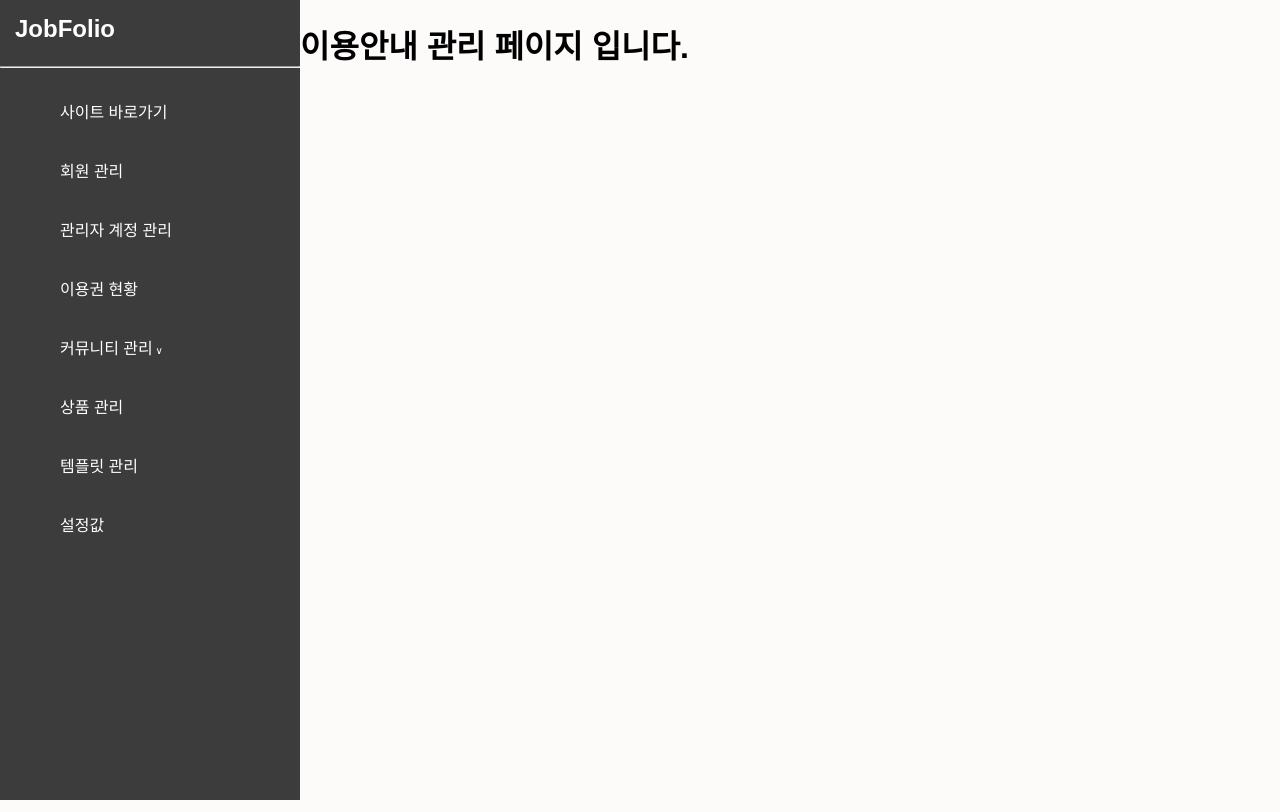
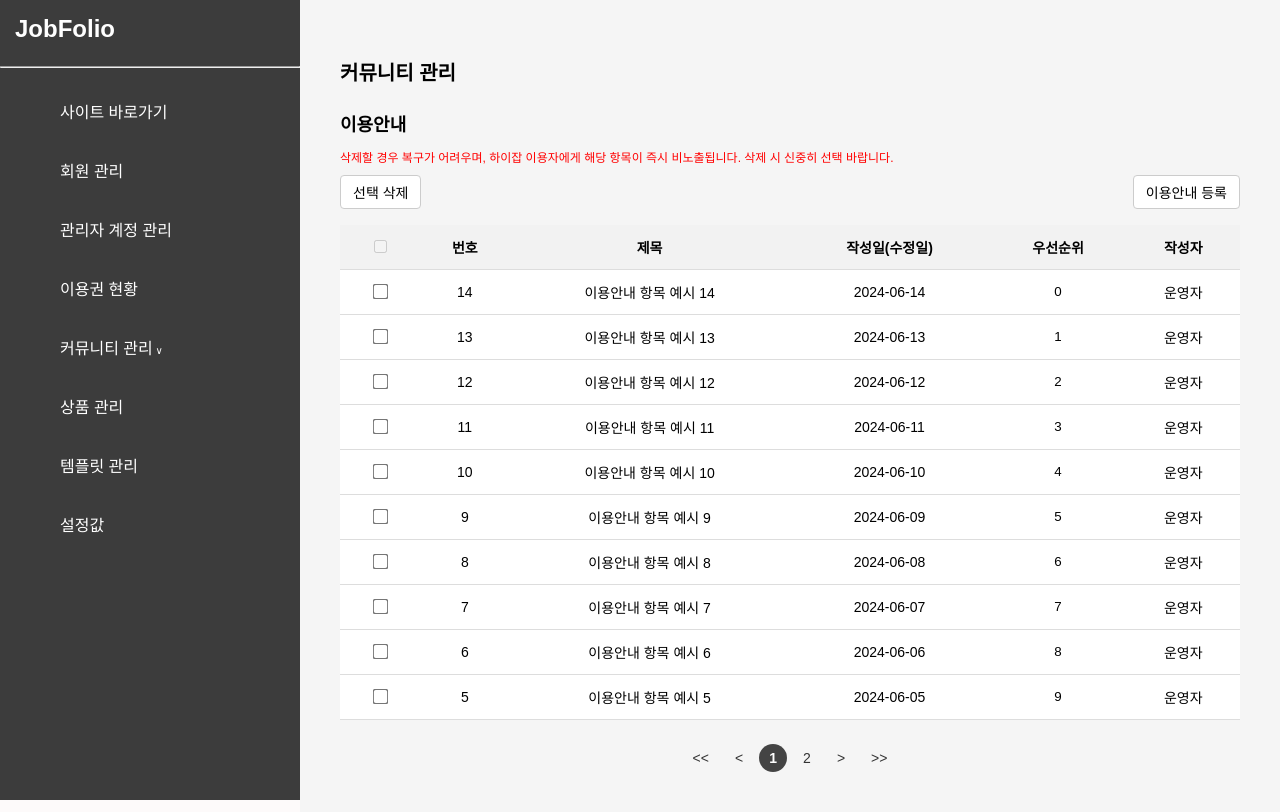
Before and after one commit to JobFolioProject/JobFolio, a React (Create React App) app in the folder react-project/: page /adminPage/infoManagement in a window 1280 px wide. Built offline with nearby package versions, Linux system fonts and the light colour scheme; the HTML template or start-up script is replaced by a standard one.

Commit message:
[2025-06-10] 이채은 -  관리자 이용안내 관리 페이지 작성
이용안내 관리 페이지 테이블 생성, 임시데이터 작성 및 테이블 표시 완료

```diff
--- a/react-project/src/components/admin/adminComponents/InfoManagement.jsx
+++ b/react-project/src/components/admin/adminComponents/InfoManagement.jsx
@@ -1,16 +1,128 @@
+// InfoManagement.jsx
 import '../../../css/admin/adminComponents/InfoManagement.css';
+import InfoManagementDetail from './InfoManagement_detail';
 import AdminSideBar from '../AdminSideBar';
+import { useState } from 'react';
+
+const mockData = Array.from({ length: 14 }, (_, i) => ({
+  id: 14 - i,
+  question: `이용안내 항목 예시 ${14 - i}`,
+  answer: `
+구매한 사용권을 전혀 사용하지 않은 경우에 한해 구매일로부터 7일 이내(발급일 기준, 구매일 포함)아래 고객센터(카카오톡 혹은 이메일)로 환불 의사를 전달해 주실 경우 100% 환불이 진행됩니다.
+
+단, 사용권을 일부 사용하거나 환불 기한이 지난 경우에는 잔여 사용권이 있더라도 부분 환불이 불가능합니다.
+
+추가로, 위 조건을 충족하여 환불이 진행되면 결제 내역은 즉시 취소되나 결제 수단별(카드사)로 실제 환급이 이루어지기까지는 카드사 사정에 따라 상이할 수 있습니다.
+
+(앱에서 구매한 경우, 구매한 스토어에서 환불 여부를 결정하며 하이잡 서비스에서는 환불 여부를 결정하지 못합니다.)
+  `,
+  createdAt: `2024-06-${(14 - i).toString().padStart(2, '0')}`,
+  writer: '운영자',
+  priority : i
+}));
 
 const InfoManagement = () => {
+  const [data, setData] = useState(mockData);
+  const [selected, setSelected] = useState([]);
+  const [currentPage, setCurrentPage] = useState(1);
+  const [detailItem, setDetailItem] = useState(null);
+  const [isDetailOpen, setIsDetailOpen] = useState(false);
 
-    return (
+  const itemsPerPage = 10;
+
+  const toggleCheckbox = (id) => {
+    setSelected(prev =>
+      prev.includes(id) ? prev.filter(item => item !== id) : [...prev, id]
+    );
+  };
+
+  const openDetail = (item) => {
+    setDetailItem(item);
+    setIsDetailOpen(true);
+  };
+
+  const indexOfLastItem = currentPage * itemsPerPage;
+  const indexOfFirstItem = indexOfLastItem - itemsPerPage;
+  const sortedData = [...data].sort((a, b) => a.priority - b.priority);
+  const currentItems = sortedData.slice(indexOfFirstItem, indexOfLastItem);
+  const totalPages = Math.ceil(mockData.length / itemsPerPage);
+
+  return (
     <div className='infoManagement'>
-    <AdminSideBar/>
-        <h1>
-            이용안내 관리 페이지 입니다.
-        </h1>
+      <AdminSideBar />
+      <div className='info-content'>
+        <h2>커뮤니티 관리</h2>
+        <div className='info-header'>
+          <h3>이용안내</h3>
+          <p className='info-warning'>삭제할 경우 복구가 어려우며, 하이잡 이용자에게 해당 항목이 즉시 비노출됩니다. 삭제 시 신중히 선택 바랍니다.</p>
+          <div className='info-controls'>
+            <button>선택 삭제</button>
+            <button>이용안내 등록</button>
+          </div>
+        </div>
+
+        {isDetailOpen && (
+      <InfoManagementDetail
+        item={detailItem}
+        onClose={() => setIsDetailOpen(false)}
+      />
+    )}
+
+
+        <table className='info-table'>
+          <thead>
+            <tr>
+              <th><input type='checkbox' disabled /></th>
+              <th>번호</th>
+              <th>제목</th>
+              <th>작성일(수정일)</th>
+              <th>우선순위</th>
+              <th>작성자</th>
+            </tr>
+          </thead>
+          <tbody>
+            {currentItems.map((item) => (
+              <tr key={item.id}>
+                <td>
+                  <input
+                    type='checkbox'
+                    checked={selected.includes(item.id)}
+                    onChange={() => toggleCheckbox(item.id)}
+                  />
+                </td>
+                <td>{item.id}</td>
+                <td
+                    className = "info-title"
+                    onClick={() => openDetail(item)}
+                >
+                    {item.question}
+                </td>
+                <td>{item.createdAt}</td>
+                <td><input className='input-priority' value={item.priority}></input></td>
+                <td>{item.writer}</td>
+              </tr>
+            ))}
+          </tbody>
+        </table>
+
+        <div className='pagination'>
+          <button onClick={() => setCurrentPage(1)} disabled={currentPage === 1}>{'<<'}</button>
+          <button onClick={() => setCurrentPage(p => Math.max(1, p - 1))} disabled={currentPage === 1}>{'<'}</button>
+          {Array.from({ length: totalPages }, (_, i) => i + 1).map((num) => (
+            <button
+              key={num}
+              className={num === currentPage ? 'active' : ''}
+              onClick={() => setCurrentPage(num)}
+            >
+              {num}
+            </button>
+          ))}
+          <button onClick={() => setCurrentPage(p => Math.min(totalPages, p + 1))} disabled={currentPage === totalPages}>{'>'}</button>
+          <button onClick={() => setCurrentPage(totalPages)} disabled={currentPage === totalPages}>{'>>'}</button>
+        </div>
+      </div>
     </div>
-    );
+  );
 };
 
 export default InfoManagement;
--- a/react-project/src/css/admin/adminComponents/InfoManagement.css
+++ b/react-project/src/css/admin/adminComponents/InfoManagement.css
@@ -3,3 +3,113 @@
     flex-direction: row;
     width: 100%;
 }
+
+/* 본문 콘텐츠 */
+.infoManagement .info-content {
+  flex: 1;
+  padding: 40px;
+  background-color: #f5f5f5;
+}
+
+/* 상단 타이틀 */
+.infoManagement .info-content h2 {
+  font-size: 20px;
+  font-weight: bold;
+  margin-bottom: 24px;
+}
+
+/* 안내 제목 및 경고 메시지 */
+.info-header h3 {
+  font-size: 18px;
+  font-weight: bold;
+  margin-bottom: 10px;
+}
+
+.info-warning {
+  color: red;
+  font-size: 12px;
+  margin-bottom: 10px;
+}
+
+/* 버튼 영역 */
+.info-controls {
+  display: flex;
+  justify-content: space-between;
+  margin-bottom: 16px;
+}
+
+.info-controls button {
+  background-color: #fff;
+  border: 1px solid #ccc;
+  font-size: 14px;
+  padding: 6px 12px;
+  cursor: pointer;
+  border-radius: 4px;
+}
+
+.info-controls button:hover {
+  border-color: #222;
+}
+
+/* title */
+.infoManagement .info-title {
+    cursor: pointer;
+}
+
+/* 테이블 */
+.info-table {
+  width: 100%;
+  border-collapse: collapse;
+  background-color: #fff;
+  font-size: 14px;
+}
+
+.info-table th,
+.info-table td {
+  border-bottom: 1px solid #ddd;
+  padding: 12px;
+  text-align: center;
+}
+
+.info-table th {
+  background-color: #f2f2f2;
+  font-weight: 600;
+}
+
+.info-table td:first-child input[type='checkbox'] {
+  transform: scale(1.2);
+}
+/* input-priority */
+.infoManagement .input-priority{
+    width: 20px;
+    border: none;
+    text-align: center;
+}
+
+/* 페이징 영역 */
+.pagination {
+  display: flex;
+  justify-content: center;
+  align-items: center;
+  gap: 6px;
+  margin-top: 24px;
+}
+
+.pagination button,
+.pagination span {
+  background: none;
+  border: none;
+  font-size: 14px;
+  padding: 6px 10px;
+  cursor: pointer;
+  color: #333;
+}
+
+.pagination button.active {
+  font-weight: bold;
+  color: #fff;
+  background-color: #444;
+  border-radius: 50%;
+  width: 28px;
+  height: 28px;
+}
```
